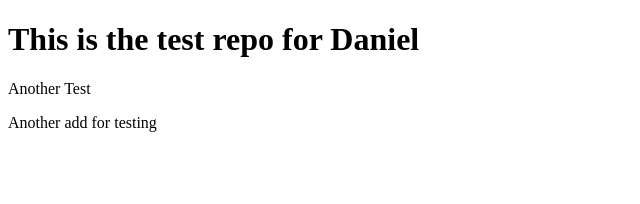
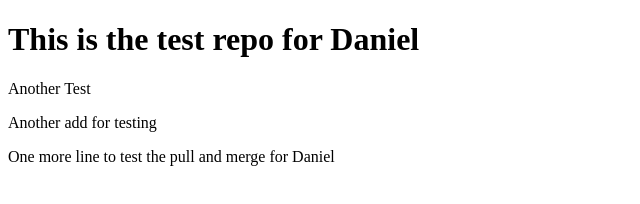
Before and after one commit to lindsbow102/daniel-test, a plain HTML site: page index.html in a window 1280 px wide. Shown: the whole page, without its empty margins (0-640 px from the left). Drawn offline with Linux system fonts and the light colour scheme.

Commit message:
more text

```diff
--- a/index.html
+++ b/index.html
@@ -10,5 +10,6 @@
     <h1>This is the test repo for Daniel</h1>
     <p>Another Test</p>
     <p>Another add for testing</p>
+    <p>One more line to test the pull and merge for Daniel</p>
 </body>
 </html>
```
